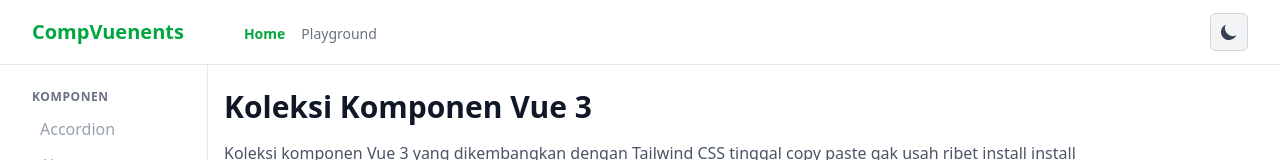
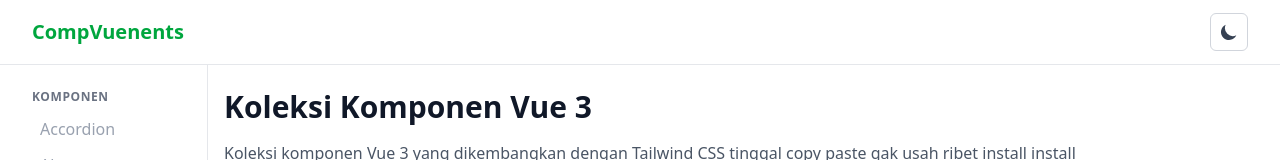
Before and after one commit to ubay1/compvuenents, a Vue app: page / in a window 1280 px wide. Shown: the top 160 px of the page. Built offline with nearby package versions, Linux system fonts and the light colour scheme.

Commit message:
tambah button untuk menu sidebar tampilan small screen

```diff
--- a/src/App.vue
+++ b/src/App.vue
@@ -5,6 +5,7 @@ import { RouterLink, RouterView } from 'vue-router'
 import Navbar from '@/components/pages/Navbar.vue'
 import Sidebar from '@/components/pages/Sidebar.vue'
 import { appearance } from '@/utils/tw-variants/components/appearance'
+import { Icon } from '@iconify/vue/dist/iconify.js'
 
 const isDark = useDark()
 </script>
@@ -13,6 +14,16 @@ const isDark = useDark()
   <div :class="['min-h-screen', appearance({ appearance: isDark ? 'dark' : 'light' })]">
     <!-- Navbar -->
     <Navbar />
+
+    <!-- menu sidebar small screen -->
+    <button
+      class="flex items-center gap-2 md:hidden sm:mx-6 p-2 mx-4 my-2 dark:bg-gray-700 text-gray-700 dark:text-gray-300 hover:bg-gray-100 dark:hover:bg-gray-600 transition-colors"
+      aria-label="Menu sidebar"
+    >
+      <!-- @click="toggleTheme()" -->
+      <Icon icon="mdi:format-list-bulleted" color="dark:text-white" class="text-xl" />
+      Menu
+    </button>
 
     <!-- Sidebar & Main Content -->
     <div class="max-w-7xl mx-auto px-4 sm:px-6 lg:px-8">
--- a/src/components/pages/Navbar.vue
+++ b/src/components/pages/Navbar.vue
@@ -1,8 +1,8 @@
 <script setup lang="ts">
 import { useDark, useToggle } from '@vueuse/core'
-import { RouterLink, useRoute } from 'vue-router'
+import { RouterLink } from 'vue-router'
 
-const route = useRoute()
+// const route = useRoute()
 const isDark = useDark()
 const toggleTheme = useToggle(isDark)
 </script>
@@ -13,42 +13,17 @@ const toggleTheme = useToggle(isDark)
       <div class="flex justify-between h-16">
         <div class="flex gap-8">
           <div class="flex-shrink-0 flex items-center">
-            <h1 class="text-xl font-bold text-green-600">CompVuenents</h1>
+            <h1 class="text-xl font-bold text-green-600">
+              <RouterLink to="/"> CompVuenents </RouterLink>
+            </h1>
           </div>
-          <nav class="hidden sm:ml-6 sm:flex sm:space-x-2">
-            <RouterLink
-              to="/"
-              :class="[
-                ' inline-flex items-center px-1 pt-1 text-sm',
-                {
-                  'border-green-600 text-green-600 font-semibold': route.path === '/',
-                  'border-transparent text-gray-500 dark:text-gray-300': route.path !== '/',
-                },
-              ]"
-            >
-              Home
-            </RouterLink>
-            <RouterLink
-              to="/playground"
-              :class="[
-                ' inline-flex items-center px-1 pt-1 text-sm',
-                {
-                  'border-green-600 text-green-600 font-semibold': route.path === '/playground',
-                  'border-transparent text-gray-500 dark:text-gray-300':
-                    route.path !== '/playground',
-                },
-              ]"
-            >
-              Playground
-            </RouterLink>
-          </nav>
         </div>
         <div class="ml-6 flex items-center">
           <!-- Theme Toggle Button -->
           <button
+            class="p-2 rounded-md dark:bg-gray-700 text-gray-700 dark:text-gray-300 hover:bg-gray-100 dark:hover:bg-gray-600 transition-colors"
+            :aria-label="isDark ? 'Switch to light mode' : 'Switch to dark mode'"
             @click="toggleTheme()"
-            class="p-2 rounded-md bg-gray-100 dark:bg-gray-700 text-gray-700 dark:text-gray-300 hover:bg-gray-200 dark:hover:bg-gray-600 transition-colors"
-            :aria-label="isDark ? 'Switch to light mode' : 'Switch to dark mode'"
           >
             <!-- Sun icon (light mode) -->
             <svg
```
